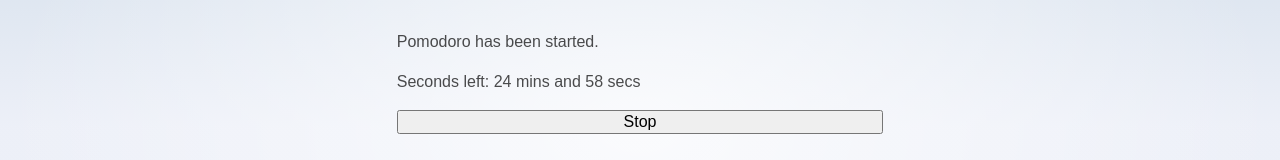
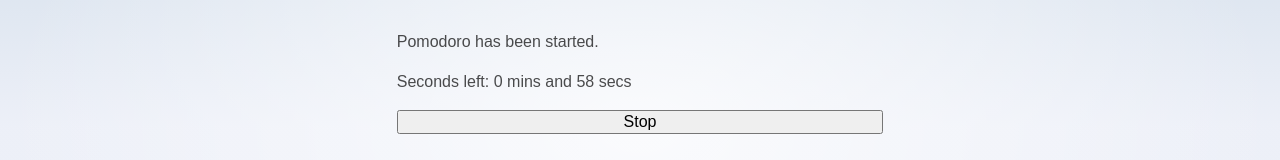
Before and after one commit to Kelamir/svelteExerciseApp, a SvelteKit app: page /pomodoro in a window 1280 px wide. Both pictures are taken after a click on the button "Start". Shown: the part 273-433 px from the top of the page. Built offline with nearby package versions, Linux system fonts and the light colour scheme.

Commit message:
Stop displaying countdown once it reaches 0.

```diff
--- a/src/routes/pomodoro/StartedMenu.svelte
+++ b/src/routes/pomodoro/StartedMenu.svelte
@@ -8,12 +8,16 @@
     let seconds = 0
 
     let timeRemaining = totalSeconds;
-    setInterval(() => {
-        const current = new Date().getTime() / 1000
-        timeRemaining = end - current;
-        minutes = Math.floor(timeRemaining / 60);
-        seconds = timeRemaining % 60;
-    }, 1000);
+        setInterval(() => {
+            if (timeRemaining !== 0) {
+                const current = new Date().getTime() / 1000
+                timeRemaining = end - current;
+                minutes = Math.floor(timeRemaining / 60);
+                seconds = Math.floor(timeRemaining % 60);
+            }
+            else console.log("Congrats, pom finished.")
+
+        }, 1000);
 
 </script>
 
--- a/src/stores.ts
+++ b/src/stores.ts
@@ -2,4 +2,4 @@
 
 
 export const isStarted = writable(false);
-export const inputMinutes = writable(25);
+export const inputMinutes = writable(1);
```
